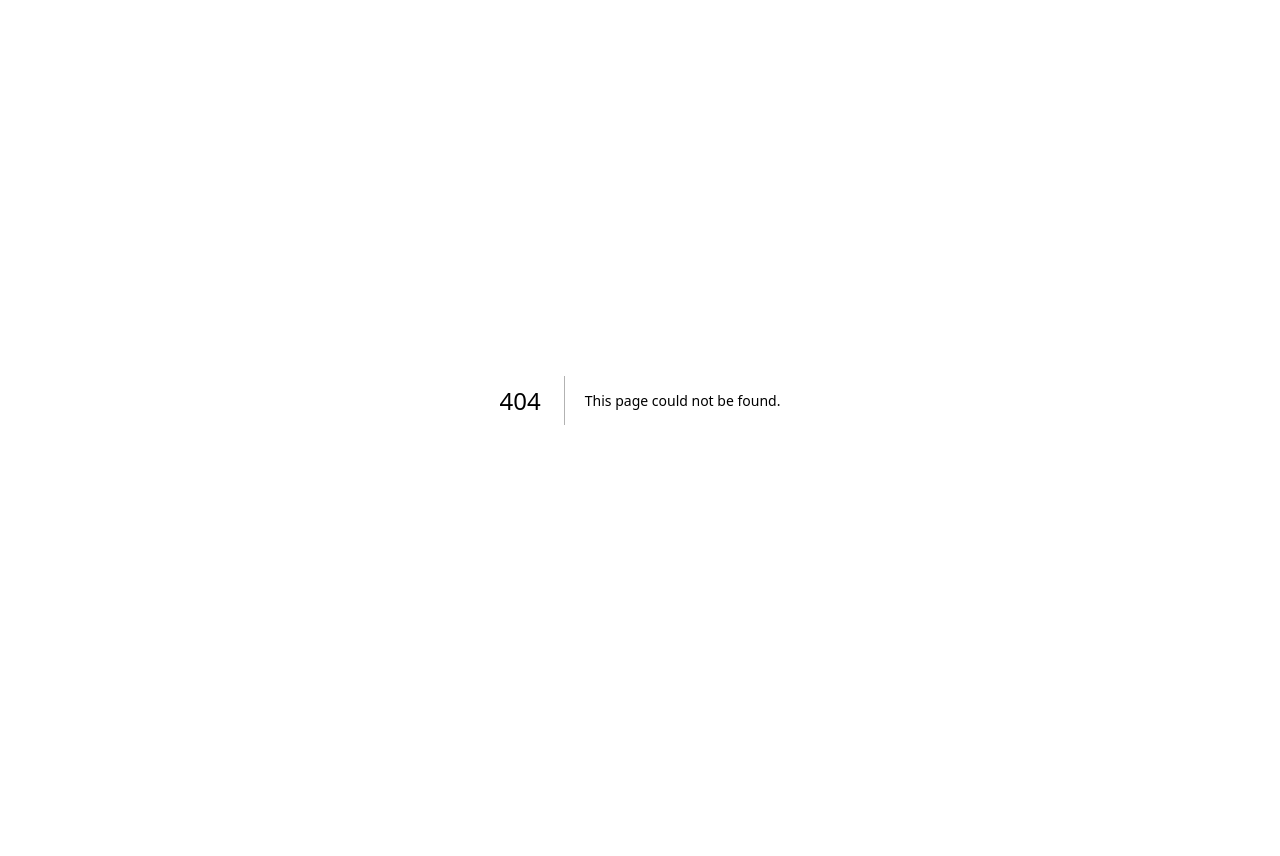
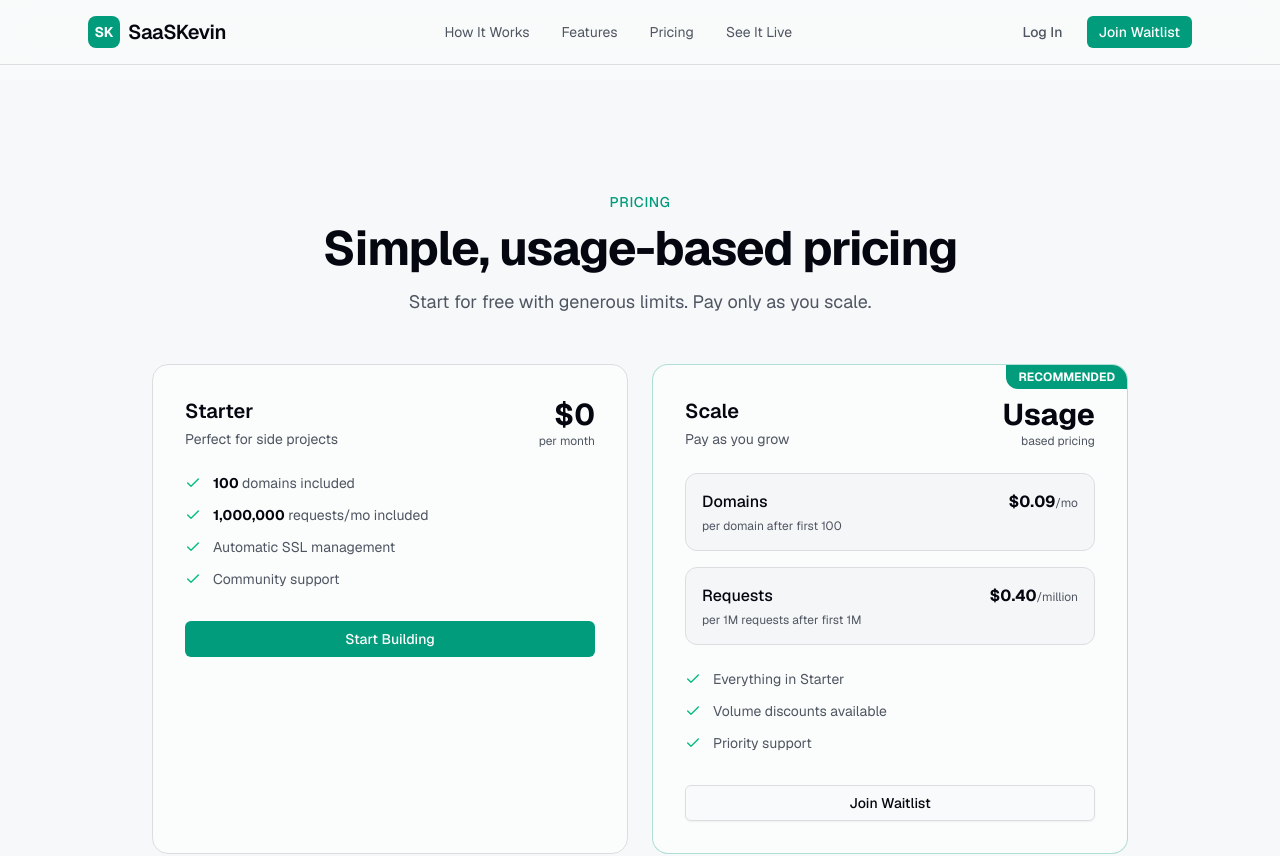
Before and after one commit to SaaSKevin/saaskevin-marketing-site, a Next.js app: page /pricing in a window 1280 px wide. Before the commit this address had no page. Shown: the top 856 px of the page. Before the commit the page ends 800 px from the top, so only its background shows below. Built offline with nearby package versions, Linux system fonts and the light colour scheme.

Commit message:
Update pricing

```diff
--- /dev/null
+++ b/app/pricing/page.tsx
@@ -0,0 +1,23 @@
+import { Header } from "@/components/header"
+import { Pricing } from "@/components/pricing"
+import { Waitlist } from "@/components/waitlist"
+import { Footer } from "@/components/footer"
+
+export const metadata = {
+  title: "Pricing - SaaSKevin",
+  description: "Simple, usage-based pricing for your SaaS. Start for free, scale indefinitely.",
+}
+
+export default function PricingPage() {
+  return (
+    <main className="min-h-screen bg-background">
+      <div className="fixed inset-0 -z-10 bg-[radial-gradient(#e5e7eb_1px,transparent_1px)] [background-size:16px_16px] opacity-40" />
+      <Header />
+      <div className="pt-20">
+        <Pricing />
+      </div>
+      <Waitlist />
+      <Footer />
+    </main>
+  )
+}
--- a/components/features.tsx
+++ b/components/features.tsx
@@ -97,8 +97,8 @@ export function Features() {
             <div className="text-sm text-muted-foreground">Of backend code needed</div>
           </div>
           <div className="bg-card rounded-xl border border-border p-6 text-center">
-            <div className="text-4xl font-bold text-primary mb-1">$0.20</div>
-            <div className="text-sm text-muted-foreground">Per domain/month (minimum 100)</div>
+            <div className="text-4xl font-bold text-primary mb-1">$0.09</div>
+            <div className="text-sm text-muted-foreground">Per domain/month (after first 100)</div>
           </div>
         </div>
       </div>
--- a/components/header.tsx
+++ b/components/header.tsx
@@ -21,16 +21,16 @@ export function Header() {
         </Link>
 
         <div className="hidden md:flex items-center gap-8">
-          <Link href="#how-it-works" className="text-sm text-muted-foreground hover:text-foreground transition-colors">
+          <Link href="/#how-it-works" className="text-sm text-muted-foreground hover:text-foreground transition-colors">
             How It Works
           </Link>
-          <Link href="#features" className="text-sm text-muted-foreground hover:text-foreground transition-colors">
+          <Link href="/#features" className="text-sm text-muted-foreground hover:text-foreground transition-colors">
             Features
           </Link>
-          <Link href="#pricing" className="text-sm text-muted-foreground hover:text-foreground transition-colors">
+          <Link href="/pricing" className="text-sm text-muted-foreground hover:text-foreground transition-colors">
             Pricing
           </Link>
-          <Link href="#demo" className="text-sm text-muted-foreground hover:text-foreground transition-colors">
+          <Link href="/#demo" className="text-sm text-muted-foreground hover:text-foreground transition-colors">
             See It Live
           </Link>
         </div>
@@ -58,28 +58,28 @@ export function Header() {
         <div className="md:hidden border-t border-border bg-background/95 backdrop-blur-md">
           <div className="flex flex-col px-6 py-4 gap-4">
             <Link
-              href="#how-it-works"
+              href="/#how-it-works"
               className="text-sm text-muted-foreground hover:text-foreground transition-colors py-2"
               onClick={() => setMobileMenuOpen(false)}
             >
               How It Works
             </Link>
             <Link
-              href="#features"
+              href="/#features"
               className="text-sm text-muted-foreground hover:text-foreground transition-colors py-2"
               onClick={() => setMobileMenuOpen(false)}
             >
               Features
             </Link>
             <Link
-              href="#pricing"
+              href="/pricing"
               className="text-sm text-muted-foreground hover:text-foreground transition-colors py-2"
               onClick={() => setMobileMenuOpen(false)}
             >
               Pricing
             </Link>
             <Link
-              href="#demo"
+              href="/#demo"
               className="text-sm text-muted-foreground hover:text-foreground transition-colors py-2"
               onClick={() => setMobileMenuOpen(false)}
             >
--- a/components/pricing.tsx
+++ b/components/pricing.tsx
@@ -3,9 +3,10 @@ import Link from "next/link"
 import { Button } from "@/components/ui/button"
 
 const pricingHighlights = [
-  "Free during beta",
+  "First 100 domains free",
+  "First 1M requests/mo free",
   "Automatic SSL included",
-  "No setup fees",
+  "Unlimited teams & users",
 ]
 
 /* Pricing section */
@@ -16,10 +17,10 @@ export function Pricing() {
         <div className="text-center mb-12">
           <p className="text-sm font-medium text-primary uppercase tracking-wider mb-3">Pricing</p>
           <h2 className="text-3xl font-bold tracking-tight text-foreground sm:text-4xl md:text-5xl text-balance">
-            Simple pricing that scales with you
+            Simple, usage-based pricing
           </h2>
           <p className="mt-4 text-muted-foreground text-lg max-w-2xl mx-auto">
-            Start free during beta. When you&apos;re ready, pricing is simple and predictable.
+            Start for free with generous limits. Pay only as you scale.
           </p>
         </div>
 
@@ -27,75 +28,95 @@ export function Pricing() {
           <div className="bg-card rounded-2xl border border-border p-8">
             <div className="flex items-center justify-between mb-6">
               <div>
-                <h3 className="text-xl font-semibold text-foreground">Beta Plan</h3>
-                <p className="text-sm text-muted-foreground mt-1">Launch with zero risk</p>
+                <h3 className="text-xl font-semibold text-foreground">Starter</h3>
+                <p className="text-sm text-muted-foreground mt-1">Perfect for side projects</p>
               </div>
               <div className="text-right">
-                <div className="text-3xl font-bold text-foreground">Free</div>
-                <div className="text-xs text-muted-foreground">during beta</div>
+                <div className="text-3xl font-bold text-foreground">$0</div>
+                <div className="text-xs text-muted-foreground">per month</div>
               </div>
             </div>
 
             <ul className="space-y-3">
-              {pricingHighlights.map((highlight) => (
-                <li key={highlight} className="flex items-start gap-3 text-sm text-muted-foreground">
-                  <Check className="w-4 h-4 text-emerald-500 mt-0.5" />
-                  <span>{highlight}</span>
-                </li>
-              ))}
+              <li className="flex items-start gap-3 text-sm text-muted-foreground">
+                <Check className="w-4 h-4 text-emerald-500 mt-0.5" />
+                <span><strong className="text-foreground">100</strong> domains included</span>
+              </li>
+              <li className="flex items-start gap-3 text-sm text-muted-foreground">
+                <Check className="w-4 h-4 text-emerald-500 mt-0.5" />
+                <span><strong className="text-foreground">1,000,000</strong> requests/mo included</span>
+              </li>
+              <li className="flex items-start gap-3 text-sm text-muted-foreground">
+                <Check className="w-4 h-4 text-emerald-500 mt-0.5" />
+                <span>Automatic SSL management</span>
+              </li>
+              <li className="flex items-start gap-3 text-sm text-muted-foreground">
+                <Check className="w-4 h-4 text-emerald-500 mt-0.5" />
+                <span>Community support</span>
+              </li>
             </ul>
 
             <div className="mt-8">
               <Button className="w-full bg-primary hover:bg-accent text-primary-foreground" asChild>
                 <Link href="#waitlist" aria-label="Join the waitlist" tabIndex={0}>
-                  Join the Waitlist
+                  Start Building
                 </Link>
               </Button>
             </div>
           </div>
 
-          <div className="bg-card rounded-2xl border border-primary/30 p-8">
+          <div className="bg-card rounded-2xl border border-primary/30 p-8 relative overflow-hidden">
+            <div className="absolute top-0 right-0 bg-primary text-primary-foreground text-xs font-bold px-3 py-1 rounded-bl-xl">
+              RECOMMENDED
+            </div>
             <div className="flex items-center justify-between mb-6">
               <div>
-                <h3 className="text-xl font-semibold text-foreground">Growth Plan</h3>
-                <p className="text-sm text-muted-foreground mt-1">For production scale</p>
+                <h3 className="text-xl font-semibold text-foreground">Scale</h3>
+                <p className="text-sm text-muted-foreground mt-1">Pay as you grow</p>
               </div>
               <div className="text-right">
-                <div className="text-3xl font-bold text-foreground">$0.20/mo</div>
-                <div className="text-xs text-muted-foreground">per domain</div>
+                <div className="text-3xl font-bold text-foreground">Usage</div>
+                <div className="text-xs text-muted-foreground">based pricing</div>
               </div>
             </div>
 
-            {/* <div className="rounded-xl bg-secondary/50 border border-border p-4 text-sm text-muted-foreground">
-              <p className="font-medium text-foreground mb-2">After 100 domains minimum</p>
-              <p>
-                Pay only when you&apos;re ready. Usage-based pricing starts after your first 100 domains.
-              </p>
-            </div> */}
+            <div className="space-y-4 mb-6">
+              <div className="rounded-xl bg-secondary/50 border border-border p-4">
+                <div className="flex justify-between items-baseline mb-1">
+                  <span className="font-medium text-foreground">Domains</span>
+                  <span className="font-bold text-foreground">$0.09<span className="text-muted-foreground text-xs font-normal">/mo</span></span>
+                </div>
+                <p className="text-xs text-muted-foreground">per domain after first 100</p>
+              </div>
 
-            <div className="mt-6 space-y-3 text-sm text-muted-foreground">
-            <div className="flex items-start gap-3">
+              <div className="rounded-xl bg-secondary/50 border border-border p-4">
+                <div className="flex justify-between items-baseline mb-1">
+                  <span className="font-medium text-foreground">Requests</span>
+                  <span className="font-bold text-foreground">$0.40<span className="text-muted-foreground text-xs font-normal">/million</span></span>
+                </div>
+                <p className="text-xs text-muted-foreground">per 1M requests after first 1M</p>
+              </div>
+            </div>
+
+            <div className="space-y-3 text-sm text-muted-foreground">
+              <div className="flex items-start gap-3">
                 <Check className="w-4 h-4 text-emerald-500 mt-0.5" />
-                <span>100 domains minimum</span>
+                <span>Everything in Starter</span>
               </div>
               <div className="flex items-start gap-3">
                 <Check className="w-4 h-4 text-emerald-500 mt-0.5" />
-                <span>Cancel anytime</span>
+                <span>Volume discounts available</span>
               </div>
               <div className="flex items-start gap-3">
                 <Check className="w-4 h-4 text-emerald-500 mt-0.5" />
-                <span>Unlimited teams and users</span>
-              </div>
-              <div className="flex items-start gap-3">
-                <Check className="w-4 h-4 text-emerald-500 mt-0.5" />
-                <span>Priority support as you scale</span>
+                <span>Priority support</span>
               </div>
             </div>
 
             <div className="mt-8">
               <Button variant="outline" className="w-full border-border text-foreground hover:text-foreground hover:bg-transparent" asChild>
                 <Link href="#waitlist" aria-label="Get early access" tabIndex={0}>
-                  Get Early Access
+                  Join Waitlist
                 </Link>
               </Button>
             </div>
--- a/components/waitlist.tsx
+++ b/components/waitlist.tsx
@@ -90,11 +90,11 @@ export function Waitlist() {
               <div className="mt-10 flex flex-wrap justify-center gap-x-8 gap-y-4 text-sm text-muted-foreground">
                 <div className="flex items-center gap-2">
                   <CheckCircle2 className="w-4 h-4 text-primary" />
-                  Free during beta
+                  First 100 domains free
                 </div>
                 <div className="flex items-center gap-2">
                   <CheckCircle2 className="w-4 h-4 text-primary" />
-                  $0.20/domain after
+                  $0.09/domain after
                 </div>
                 <div className="flex items-center gap-2">
                   <CheckCircle2 className="w-4 h-4 text-primary" />
```
